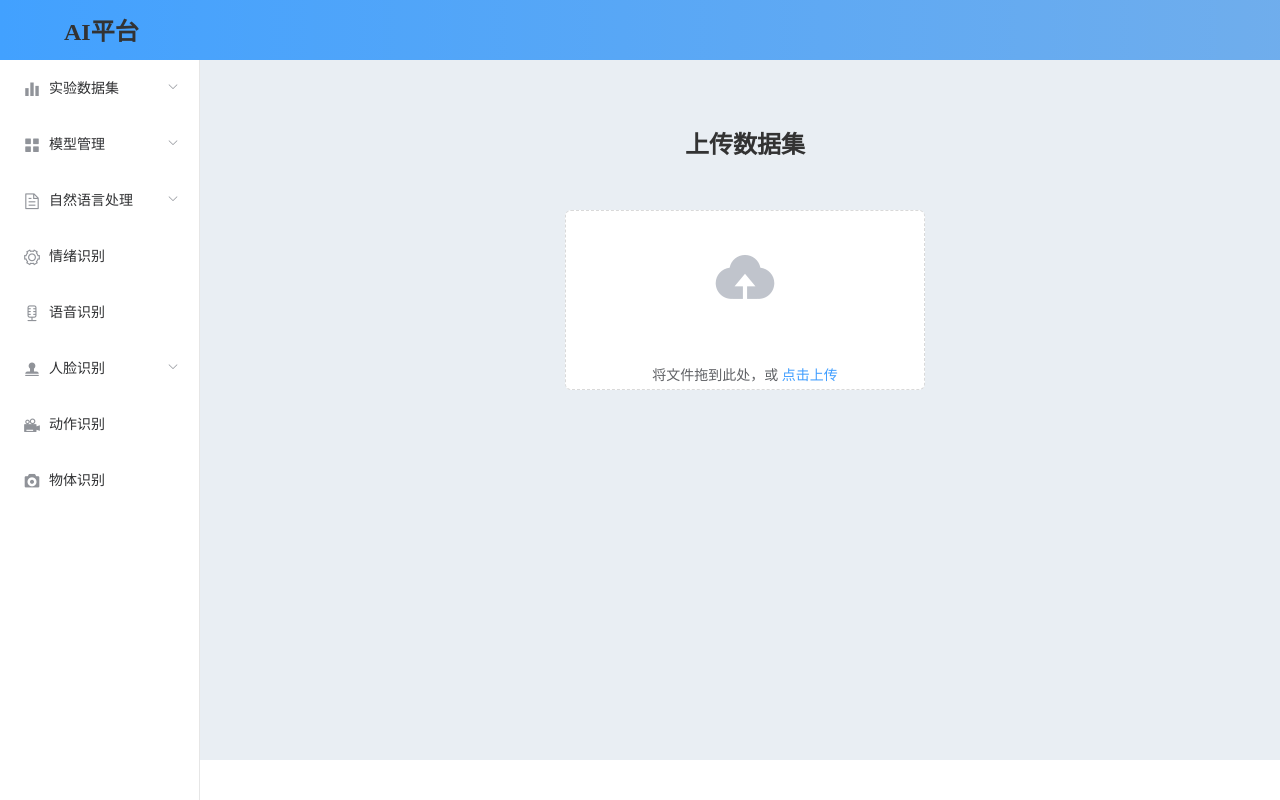
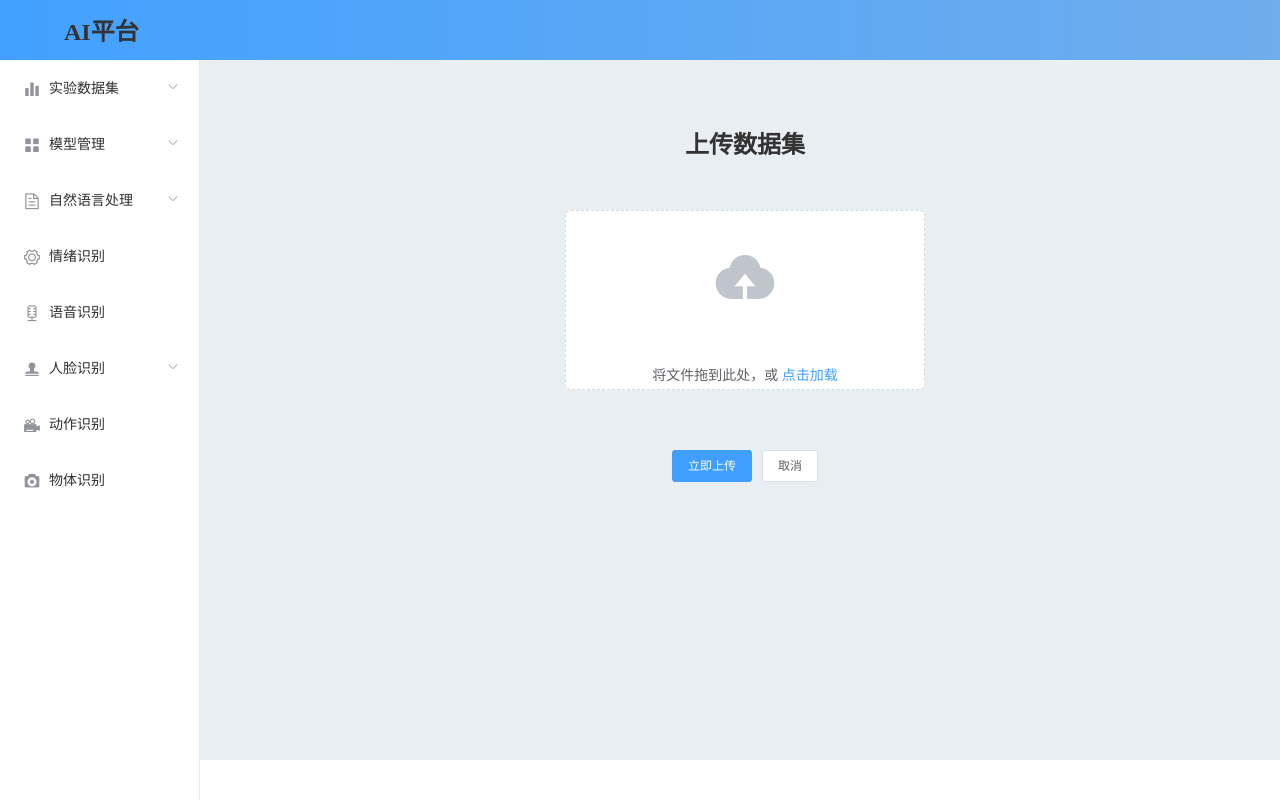
Before and after one commit to scnu-dil/AI-Platform, a Vue app in the folder frontend/: page /#/DataCollection/Upload in a window 1280 px wide. Shown: the top 800 px of the page. Built offline with nearby package versions, Linux system fonts and the light colour scheme.

Commit message:
add function of upload_file

```diff
--- a/frontend/src/pages/DataCollection/Upload.vue
+++ b/frontend/src/pages/DataCollection/Upload.vue
@@ -9,26 +9,104 @@
           <el-upload
             class="upload-demo"
             drag
-            action="https://jsonplaceholder.typicode.com/posts/"
-            multiple
-          >
+      accept=".csv,.txt"
+      multiple
+            name="file"
+      :action="import_url"
+      :headers="importHeaders"
+      :before-upload="beforeUpload"
+      :on-preview="handlePreview"
+      :data="upload_data"
+      :on-success="uploadSuccess"
+      :on-error="uploadFail"
+      :auto-upload="false"
+      :show-file-list="true"
+      ref="commit"
+    >     <!-- accept="image/jpeg,image/gif,image/png, file/txt, file/csv" -->
             <i class="el-icon-upload"></i>
             <div class="el-upload__text">
               将文件拖到此处，或
-              <em>点击上传</em>
+              <em>点击加载</em>
             </div>
             <!-- <div class="el-upload__tip" slot="tip">只能上传jpg/png文件，且不超过500kb</div> -->
           </el-upload>
-        </div>
+     <el-button size="small" type="primary" name="submit" @click="submitUpload">立即上传</el-button>
+     <el-button size="small" @click="cancel_upload">取消</el-button>
+      </div>
       </div>
     </el-main>
   </el-container>
 </template>
 
 <script>
+//import axios from 'axios'
+
 export default {
-  name: "upload"
+  name: "upload",
+  data(){
+    return{
+
+      importHeaders: {
+        enctype: "multipart/form-data"
+      },
+      import_url: "http://127.0.0.1:5000/upload"
+    };
+  },
+
+  methods: {
+    beforeUpload(file) {
+      //上传前配置
+    },
+    upload_data(){
+      //传给后台的数据
+      dataType: "0"
+      data_back: 22
+    },
+    handlePreview(file) {
+      //接收后端传来的数据
+    },
+    submitUpload(){
+      //点击，触发上传功能
+      this.$refs.commit.submit()
+    },
+    onUploadChange(file)
+    {
+
+/*      const isIMAGE = (file.raw.type === 'image/jpeg' || file.raw.type === 'image/png'|| file.raw.type === 'image/gif' === 'file/csv');
+      const isLt1M = file.size / 1024 / 1024 < 1;
+
+      if (!isIMAGE) {
+        this.$message.error('上传文件只能是图片格式!');
+        return false;
+      }
+      if (!isLt1M) {
+        this.$message.error('上传文件大小不能超过 1MB!');
+        return false;
+      }
+      var reader = new FileReader();
+      reader.readAsDataURL(file.raw);
+/*      reader.onload = function(e){
+      console.log(this.result)//图片的base64数据
+      }*/
+    },
+    //上传成功
+    uploadSuccess(response, file, fileList) {
+      this.$notify.success({
+      title: '成功',
+      message: `文件上传成功`
+      });
+      this.clearFiles()
+    },
+    uploadFail(err, file, fileList) {
+      this.$notify.error({
+      title: '错误',
+      message: `文件上传失败`
+      });
+    }
+  }
+
 };
+
 </script>
 
 <style>
```
Also changed, not shown: 1 other file (tests, documents, lock files or other folders).
